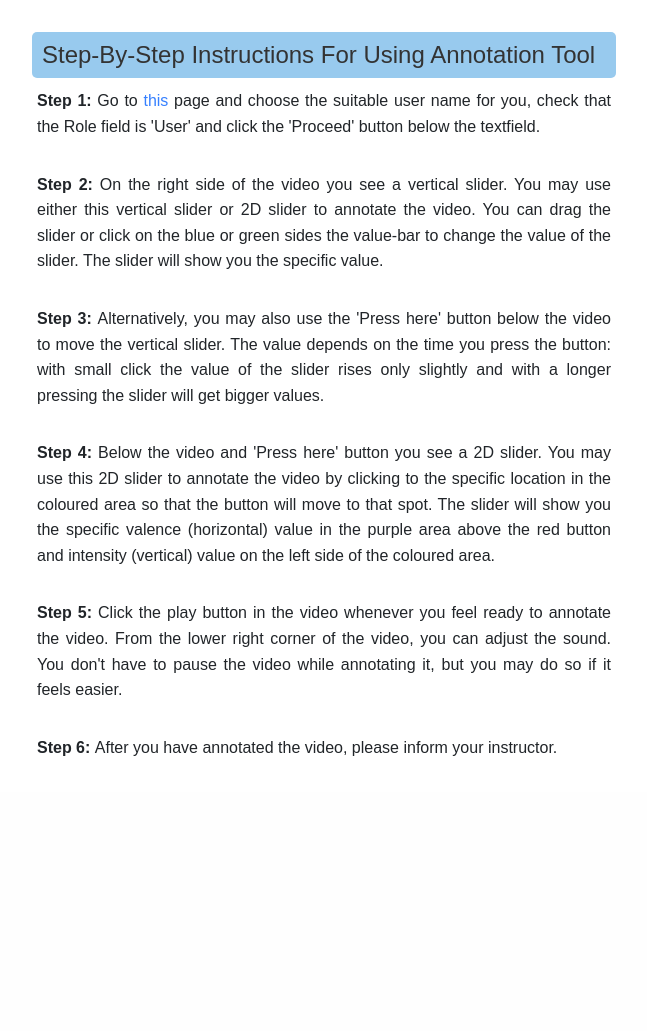
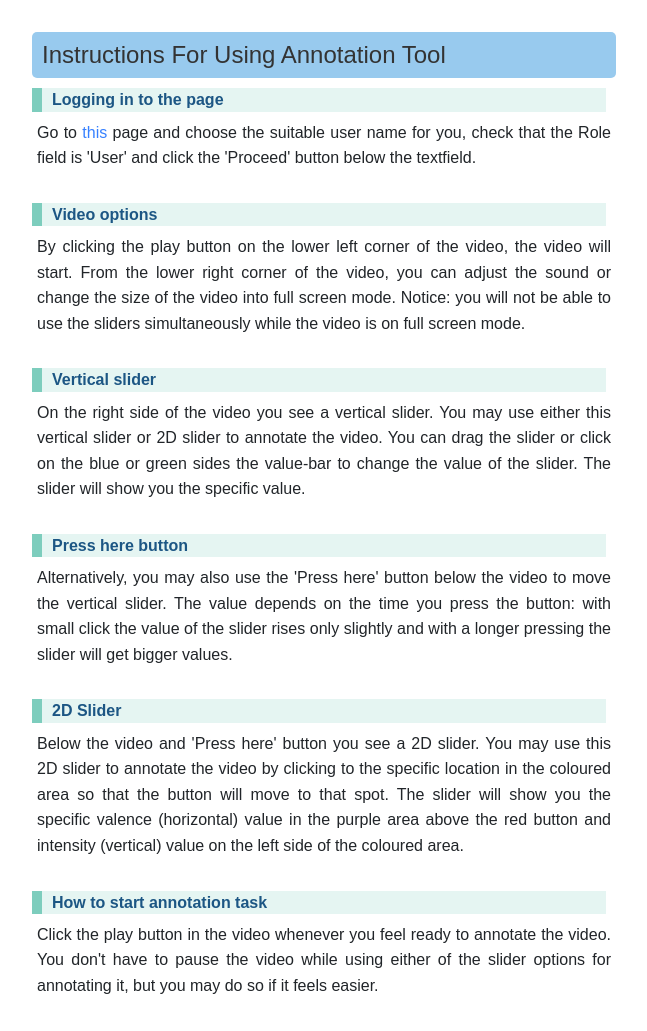
Before and after one commit to leahkla/cognitive-neuroscience-project, a Flask app: page /userinstructions in a window 1280 px wide. Shown: the part 56-1087 px from the top of the page, without its empty margins (316-963 px from the left). Before the commit the page ends 812 px from the top, so only its background shows below. Run offline with Flask 2, Linux system fonts and the light colour scheme; some libraries are stand-ins or nearby versions.

Commit message:
Modified the user instructions page by changing the instruction method into function based one instead of step-by-step based one.

```diff
--- a/app/static/css/userinstructions.css
+++ b/app/static/css/userinstructions.css
@@ -11,6 +11,17 @@ p {
    margin: 0px 5px 2em;
    line-height: 1.6em;
    text-align: Justify;
+}
+
+/* subheader */
+.subheader {
+   background-color: #e5f5f2;
+   border-left: 10px solid #7dcdbd;
+   color: #1c5684;
+   font-size: 1em;
+   font-weight: bold;
+   padding: 2px 10px;
+   margin-right: 10px;
 }
 
 /* header */
--- a/app/templates/user/userinstructions.html
+++ b/app/templates/user/userinstructions.html
@@ -39,33 +39,39 @@
 <div id="content_box">
 
    <h2 class="header">
-      Step-by-step instructions for using annotation tool
+      Instructions for using annotation tool
    </h2>
 
+	 <h4 class="subheader"> Logging in to the page </h4>
+   <p>
 
-   <p>
-      <b>Step 1: </b> Go to <a href="http://videoannotator.herokuapp.com"> this </a>page and choose the suitable user name for you, check that the Role field is 'User' and click the 'Proceed' button below the textfield.
+      Go to <a href="http://videoannotator.herokuapp.com"> this </a>page and choose the suitable user name for you, check that the Role field is 'User' and click the 'Proceed' button below the textfield.
    </p>
 
+	 <h4 class="subheader"> Video options </h4>
 	 <p>
-      <b>Step 2: </b> On the right side of the video you see a vertical slider. You may use either this vertical slider or 2D slider to annotate the video. You can drag the slider or click on the blue or green sides the value-bar to change the value of the slider. The slider will show you the specific value.
+    By clicking the play button on the lower left corner of the video, the video will start. From the lower right corner of the video, you can adjust the sound or change the size of the video into full screen mode. Notice: you will not be able to use the sliders simultaneously while the video is on full screen mode.
    </p>
 
+	 <h4 class="subheader"> Vertical slider </h4>
 	 <p>
-      <b>Step 3: </b>Alternatively, you may also use the 'Press here' button below the video to move the vertical slider. The value depends on the time you press the button: with small click the value of the slider rises only slightly and with a longer pressing the slider will get bigger values.
+    On the right side of the video you see a vertical slider. You may use either this vertical slider or 2D slider to annotate the video. You can drag the slider or click on the blue or green sides the value-bar to change the value of the slider. The slider will show you the specific value.
    </p>
 
+	 <h4 class="subheader">Press here button </h4>
 	 <p>
-      <b>Step 4: </b> Below the video and 'Press here' button you see a 2D slider. You may use this 2D slider to annotate the video by clicking to the specific location in the coloured area so that the button will move to that spot. The slider will show you the specific valence (horizontal) value in the purple area above the red button and intensity (vertical) value on the left side of the coloured area.
+    Alternatively, you may also use the 'Press here' button below the video to move the vertical slider. The value depends on the time you press the button: with small click the value of the slider rises only slightly and with a longer pressing the slider will get bigger values.
    </p>
 
+	 <h4 class="subheader">2D Slider</h4>
 	 <p>
-      <b>Step 5: </b> Click the play button in the video whenever you feel ready to annotate the video. From the lower right corner of the video, you can adjust the sound. You don't have to pause the video while annotating it, but you may do so if it feels easier.
+    Below the video and 'Press here' button you see a 2D slider. You may use this 2D slider to annotate the video by clicking to the specific location in the coloured area so that the button will move to that spot. The slider will show you the specific valence (horizontal) value in the purple area above the red button and intensity (vertical) value on the left side of the coloured area.
    </p>
 
+	 <h4 class="subheader"> How to start annotation task </h4>
 	 <p>
-			 <b>Step 6: </b> After you have annotated the video, please inform your instructor.
-		</p>
+    Click the play button in the video whenever you feel ready to annotate the video. You don't have to pause the video while using either of the slider options for annotating it, but you may do so if it feels easier.
+   </p>
 
 </div>
 
```
